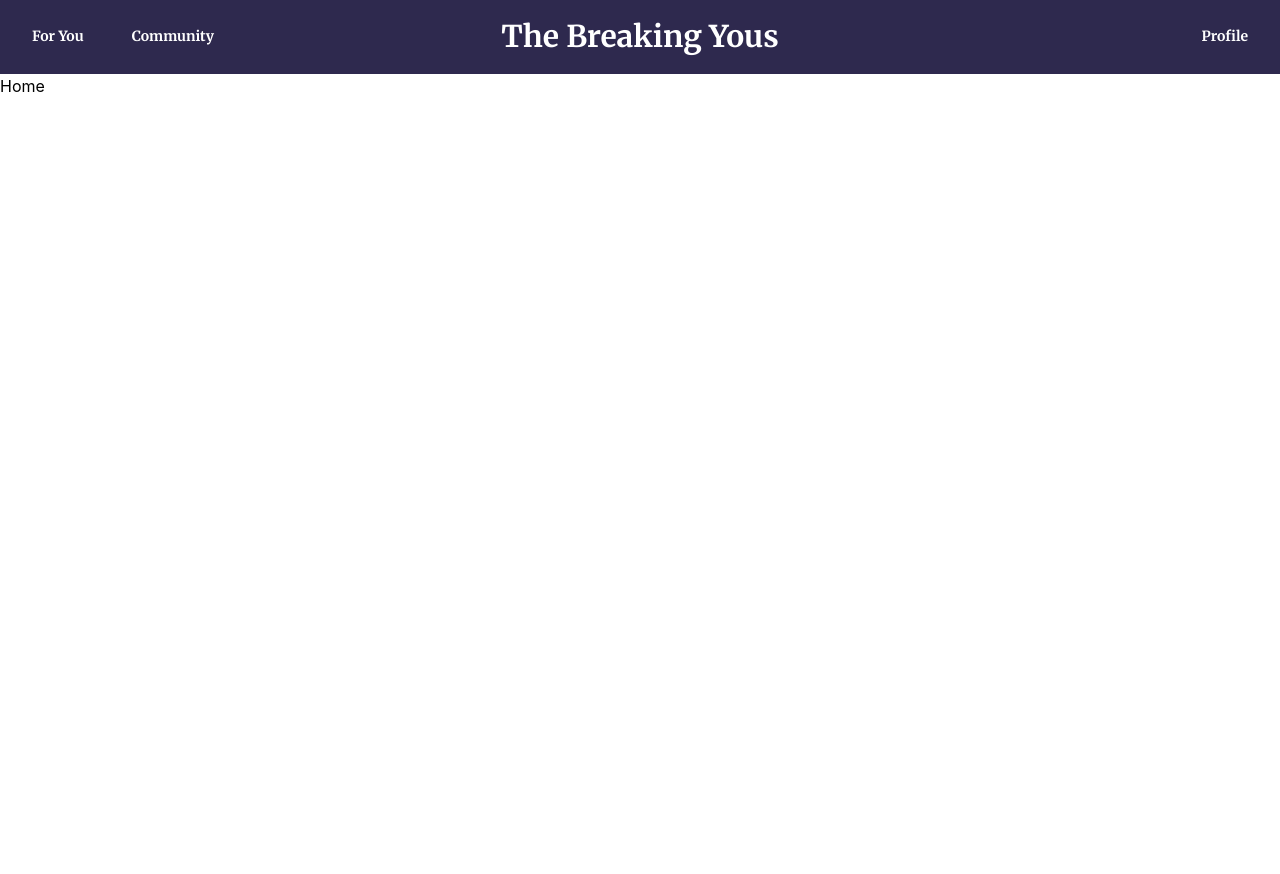
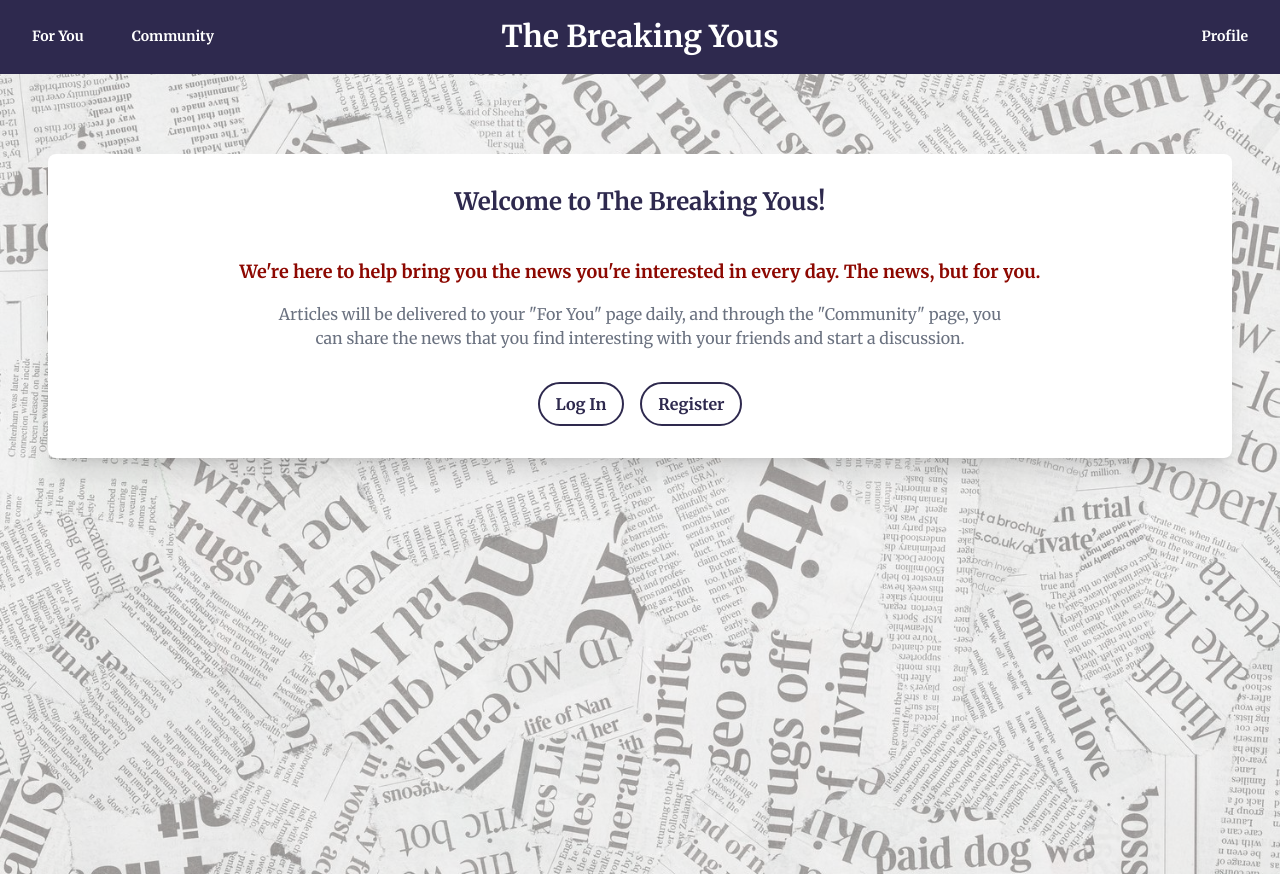
Before and after one commit to bmackey10/the-breaking-yous, a React (Create React App) app: page / in a window 1280 px wide. Before the commit the page ends 800 px from the top, so only its background shows below. Built offline with nearby package versions, Linux system fonts and the light colour scheme.

Commit message:
home page

```diff
--- a/src/Components/Modules/PostInfo.js
+++ b/src/Components/Modules/PostInfo.js
@@ -1,4 +1,5 @@
 import React, { useEffect, useState } from "react";
+import { Link } from "react-router-dom";
 import {
     HeartIcon,
     ChatBubbleBottomCenterIcon as ChatBubble,
@@ -29,9 +30,11 @@ const PostInfo = ({ user, date, content, likes, comments }) => {
     return (
         <div className="order-last sm:order-first">
             <div className="relative font-merriweather text-lg">
+                <Link to={"/profile/" + user}>
                     <div className="inline font-semibold  text-theme-dark-red pr-1">
                         {user}
                     </div>
+                </Link>
                 <div className="inline font-light font-sans text-gray-500 pr-2">
                     {displayDiff}
                 </div>
@@ -54,9 +57,11 @@ const PostInfo = ({ user, date, content, likes, comments }) => {
             </div>
             {comments.map((comment) => (
                 <div className="relative text-sm font-merriweather">
+                    <Link to={"/profile/" + comment[1]}>
                         <div className="inline font-semibold text-theme-dark-red pr-2">
                             {comment[1]}
                         </div>
+                    </Link>
                     {comment[4]}
                 </div>
             ))}
--- a/src/Components/Pages/Home.js
+++ b/src/Components/Pages/Home.js
@@ -1,9 +1,43 @@
+import { Link } from "react-router-dom";
 
-
-export default function Home () {
+export default function Home() {
     return (
-        <div>
-            Home
+        <div className="relative h-screen w-auto">
+            <div className="bg-[url('../public/news_background.jpg')] bg-no-repeat bg-cover bg-center bg-scroll h-full"></div>
+            <div className="absolute inset-0 h-full w-auto bg-white bg-opacity-50"></div>
+            <div className="absolute inset-0">
+                <div className="mx-auto max-w-7xl py-10 px-16 sm:py-18 sm:px-10 lg:py-20 lg:px-12">
+                    <div className="border-0 shadow-xl rounded-lg bg-white">
+                        <div className="p-8 grid grid-cols-1 sm:grid-cols-6 justify-items-center gap-4">
+                            <div className="sm:col-span-6 text-2xl pb-6 text-center font-bold text-theme-navy-blue font-merriweather">
+                                Welcome to The Breaking Yous!
+                            </div>
+                            <div className="sm:col-span-6 text-lg text-center font-semibold text-theme-dark-red font-merriweather">
+                                We're here to help bring you the news you're
+                                interested in every day. The news, but for you.
+                            </div>
+                            <div className="sm:col-span-4 sm:col-start-2 text-gray-500 font-merriweather text-center">
+                                Articles will be delivered to your "For You"
+                                page daily, and through the "Community" page,
+                                you can share the news that you find interesting
+                                with your friends and start a discussion.
+                            </div>
+                            <div className="sm:col-span-4 sm:col-start-2 pt-4 flex flex-row gap-4">
+                                <Link to="/log-in">
+                                    <button class="border-2 transition ease-in-out duration-500 border-theme-navy-blue bg-white hover:bg-theme-navy-blue text-theme-navy-blue hover:text-white font-merriweather rounded-full px-4 py-2 font-semibold">
+                                        Log In
+                                    </button>
+                                </Link>
+                                <Link to="/register">
+                                    <button class="border-2 transition ease-in-out duration-500 border-theme-navy-blue bg-white hover:bg-theme-navy-blue text-theme-navy-blue hover:text-white font-merriweather rounded-full px-4 py-2 font-semibold">
+                                        Register
+                                    </button>
+                                </Link>
+                            </div>
+                        </div>
+                    </div>
+                </div>
+            </div>
         </div>
-    )
+    );
 }
--- a/src/Components/Pages/SelectInterests.js
+++ b/src/Components/Pages/SelectInterests.js
@@ -1,5 +1,5 @@
 import { useParams } from "react-router-dom";
-import { useState, useEffect } from "react";
+import { useState } from "react";
 import { PlusCircleIcon, CheckCircleIcon } from "@heroicons/react/24/outline";
 
 export default function SelectInterests({}) {
@@ -24,21 +24,24 @@ export default function SelectInterests({}) {
         Travel: 0,
     });
 
-    useEffect(() => {}, [interestsObj]);
-
     const handleClick = (e) => {
+        if (e.target.id.length > 0) {
             setInterestsObj((interestsObj) => ({
                 ...interestsObj,
                 [e.target.id]: !interestsObj[e.target.id],
             }));
+        }
     };
 
     const handleAddInterest = (e) => {
         e.preventDefault();
+        const word = inputWord.trim();
+        if (word.length > 0) {
             setInterestsObj((interestsObj) => ({
                 ...interestsObj,
-            [inputWord.replace(/^[a-zA-Z]/, inputWord[0].toUpperCase())]: 1,
+                [word.replace(/^[a-zA-Z]/, word[0].toUpperCase())]: 1,
             }));
+        }
         setInputWord("");
     };
 
```
Also changed, not shown: public/news_background.jpg (added). Lines whose indentation alone changed are shown as unchanged.
